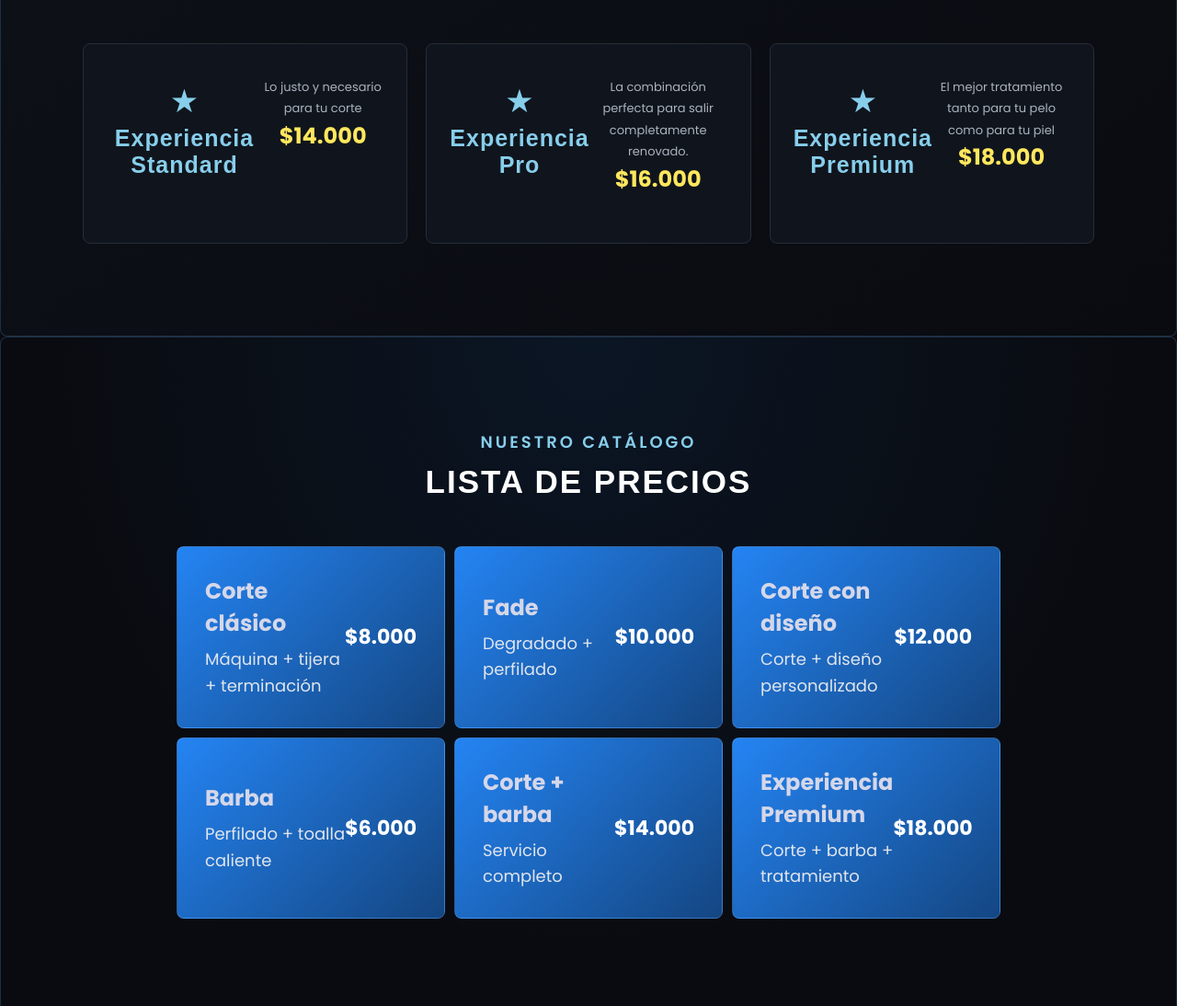
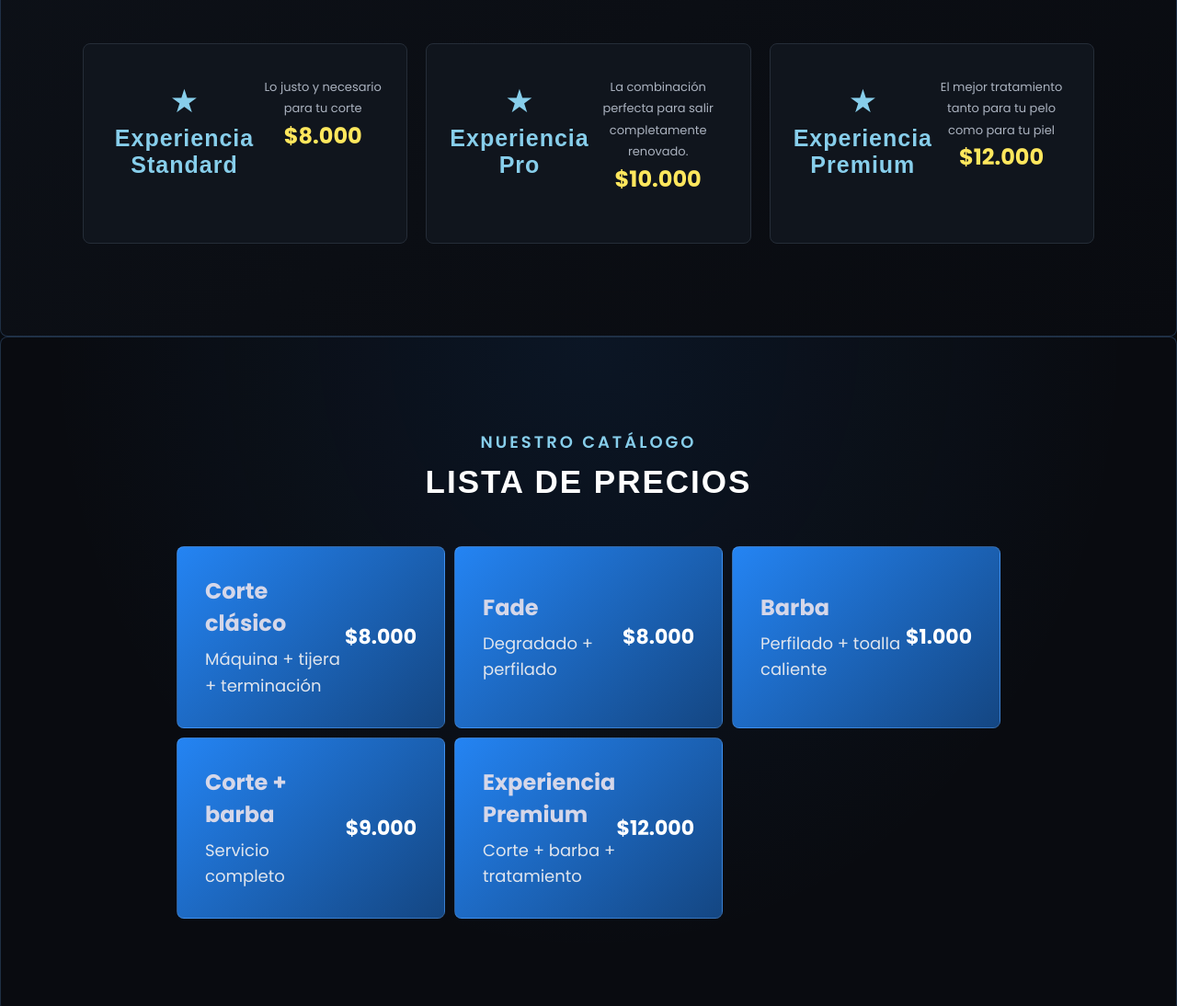
Before and after one commit to cayepro44-sys/barber-page-new, a plain HTML site: page index.html in a window 1280 px wide. Shown: the part 981-2075 px from the top of the page at 92% size. Drawn offline with Linux system fonts and the light colour scheme.

Commit message:
Update index.html

```diff
--- a/index.html
+++ b/index.html
@@ -154,7 +154,7 @@
 
                 <div>
                     <p>Lo justo y necesario para tu corte</p>
-                    <span class="precioservicios">$14.000</span>
+                    <span class="precioservicios">$8.000</span>
                 </div>
             </article>
 
@@ -168,7 +168,7 @@
                     La combinación perfecta para salir
                     completamente renovado.
                 </p>
-                <span class="precioservicios">$16.000</span>
+                <span class="precioservicios">$10.000</span>
                </div>
             </article>
 
@@ -181,7 +181,7 @@
                     <p>
                     El mejor tratamiento tanto para tu pelo como para tu piel
                 </p>
-                <span class="precioservicios">$18.000</span>
+                <span class="precioservicios">$12.000</span>
                 </div>
             </article>
         </div>
@@ -207,23 +207,17 @@
                     <h3>Fade</h3>
                     <p>Degradado + perfilado</p>
                 </div>
-                <strong>$10.000</strong>
+                <strong>$8.000</strong>
             </div>
 
-            <div class="price-item">
-                <div>
-                    <h3>Corte con diseño</h3>
-                    <p>Corte + diseño personalizado</p>
-                </div>
-                <strong>$12.000</strong>
-            </div>
+
 
             <div class="price-item">
                 <div>
                     <h3>Barba</h3>
                     <p>Perfilado + toalla caliente</p>
                 </div>
-                <strong>$6.000</strong>
+                <strong>$1.000</strong>
             </div>
 
             <div class="price-item">
@@ -231,7 +225,7 @@
                     <h3>Corte + barba</h3>
                     <p>Servicio completo</p>
                 </div>
-                <strong>$14.000</strong>
+                <strong>$9.000</strong>
             </div>
 
             <div class="price-item">
@@ -239,7 +233,7 @@
                     <h3>Experiencia Premium</h3>
                     <p>Corte + barba + tratamiento</p>
                 </div>
-                <strong>$18.000</strong>
+                <strong>$12.000</strong>
             </div>
 
         </div>
```
